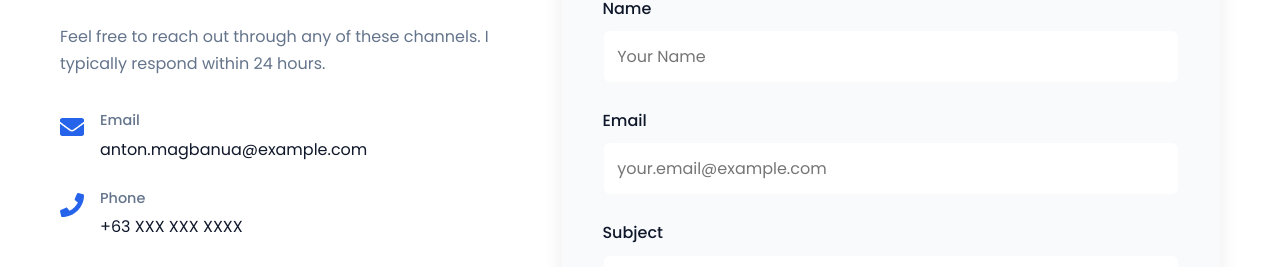
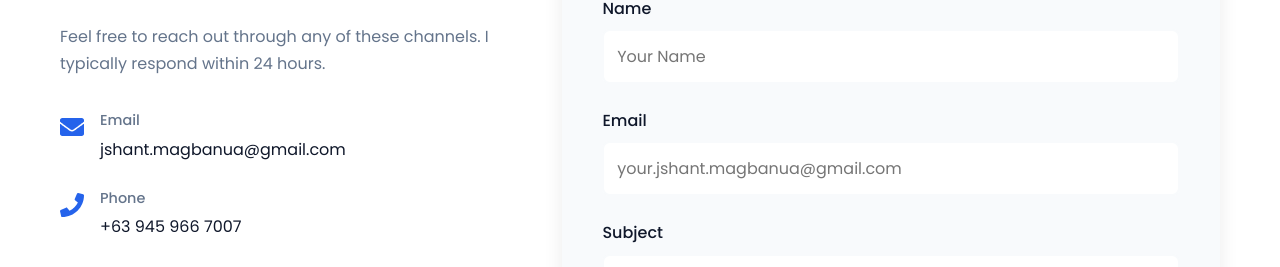
Before and after one commit to a1ear/myportfolio, a React (Vite) app in the folder Portfolio Projects/: page / in a window 1280 px wide. Shown: the part 6780-7047 px from the top of the page. Built offline with nearby package versions, Linux system fonts and the light colour scheme.

Commit message:
Update Contact.jsx

```diff
--- a/Portfolio Projects/src/components/Contact.jsx
+++ b/Portfolio Projects/src/components/Contact.jsx
@@ -54,14 +54,14 @@ const Contact = () => {
     {
       icon: <FaEnvelope />,
       label: 'Email',
-      value: 'anton.magbanua@example.com',
-      link: 'mailto:anton.magbanua@example.com'
+      value: 'jshant.magbanua@gmail.com',
+      link: 'mailto:jshant.magbanua@gmail.com'
     },
     {
       icon: <FaPhone />,
       label: 'Phone',
-      value: '+63 XXX XXX XXXX',
-      link: 'tel:+63XXXXXXXXX'
+      value: '+63 945 966 7007',
+      link: 'tel:+639459667007'
     },
     {
       icon: <FaMapMarkerAlt />,
@@ -72,9 +72,9 @@ const Contact = () => {
   ]
 
   const socialLinks = [
-    { icon: <FaLinkedin />, url: '#', label: 'LinkedIn' },
-    { icon: <FaGithub />, url: '#', label: 'GitHub' },
-    { icon: <FaFacebook />, url: '#', label: 'Facebook' }
+    { icon: <FaLinkedin />, url: 'www.linkedin.com/in/joshantonmagbanua', label: 'LinkedIn' },
+    { icon: <FaGithub />, url: 'https://github.com/a1ear', label: 'GitHub' },
+    { icon: <FaFacebook />, url: 'https://www.facebook.com/avedzxc/', label: 'Facebook' }
   ]
 
   return (
@@ -149,7 +149,7 @@ const Contact = () => {
                 value={formData.email}
                 onChange={handleChange}
                 required
-                placeholder="your.email@example.com"
+                placeholder="your.jshant.magbanua@gmail.com"
               />
             </div>
             <div className="form-group">
```
